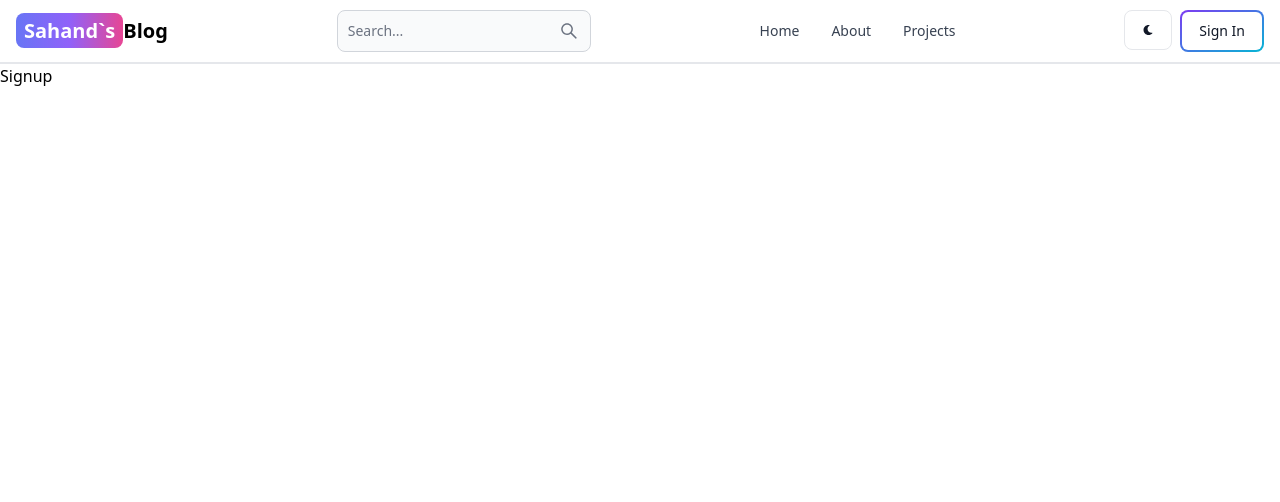
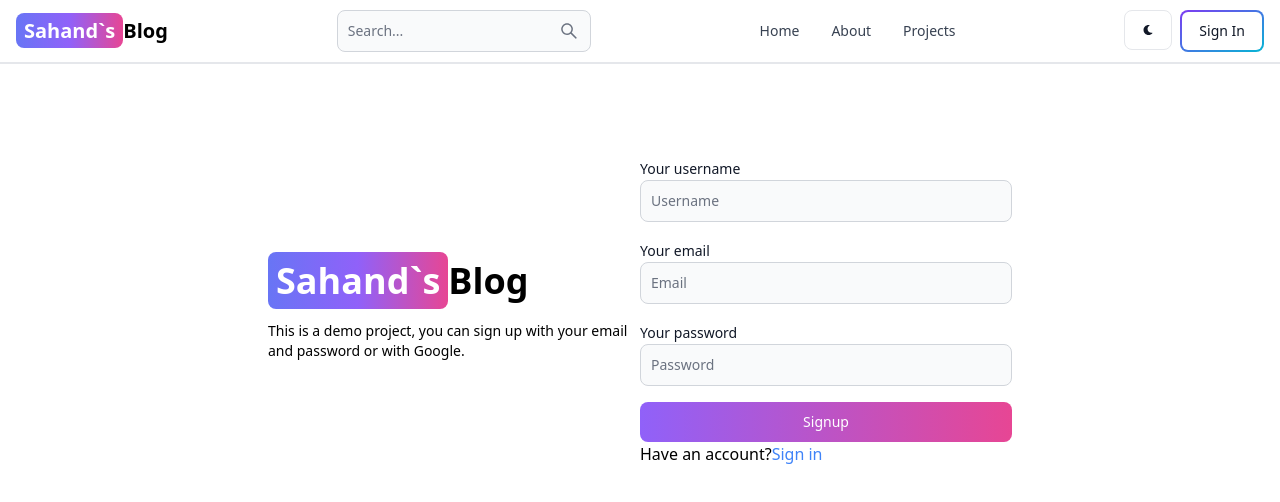
Before and after one commit to ALIGHASSOUN/mern-blog, a React (Vite) app in the folder client/: page /sign-up in a window 1280 px wide. Shown: the top 502 px of the page. Built offline with nearby package versions, Linux system fonts and the light colour scheme.

Commit message:
add functionality to the signup page

```diff
--- a/client/src/components/Header.jsx
+++ b/client/src/components/Header.jsx
@@ -31,7 +31,7 @@
         <Button className="w-12 h-10 hidden sm:inline" color="gray">
           <FaMoon />
         </Button>
-        <Link to="/sign-in">
+        <Link to="/sign-up">
           <Button gradientDuoTone="purpleToBlue" outline>
             Sign In
           </Button>
--- a/client/src/pages/Signin.jsx
+++ b/client/src/pages/Signin.jsx
@@ -1,50 +1,3 @@
-import { Button, Label, TextInput } from "flowbite-react";
-import { Link } from "react-router-dom";
-
 export default function Signin() {
-  return (
-    <div className="min-h-screen mt-20">
-      <div className="flex p-3 max-w-3xl mx-auto flex-col md:flex-row md:items-center">
-        {/* left */}
-        <div className="flex-1">
-          <Link to="/" className="font-bold dark:text-white text-4xl">
-            <span className="px-2 py-1 bg-gradient-to-r from-indigo-500 via-purple-500 to-pink-500 rounded-lg text-white">
-              Sahand`s
-            </span>
-            Blog
-          </Link>
-          <p className="text-sm mt-5">
-            this is a demo project, you can sign up with your email and password
-            or with google.
-          </p>
-        </div>
-        {/* right */}
-        <div className="flex-1">
-          <form className="flex flex-col gap-4">
-            <div>
-              <Label value="Your username" />
-              <TextInput type="text" placeholder="Username" id="username" />
-            </div>
-            <div>
-              <Label value="Your email" />
-              <TextInput type="text" placeholder="Email" id="email" />
-            </div>
-            <div>
-              <Label value="Your password" />
-              <TextInput type="text" placeholder="Password" id="password" />
-            </div>
-            <Button gradientDuoTone="purpleToPink" type="sumbit">
-              Sign up
-            </Button>
-          </form>
-          <div className="">
-            <span>Have an account?</span>
-            <Link to="/sign-in" className="text-blue-500">
-              sign in
-            </Link>
-          </div>
-        </div>
-      </div>
-    </div>
-  );
+  return <div>Signin</div>;
 }
--- a/client/src/pages/Signup.jsx
+++ b/client/src/pages/Signup.jsx
@@ -1,3 +1,118 @@
+import { Alert, Button, Label, Spinner, TextInput } from "flowbite-react";
+import { useState } from "react";
+import { Link, useNavigate } from "react-router-dom";
+
 export default function Signup() {
-  return <div>Signup</div>;
+  const [formData, setFormData] = useState({});
+  const [errorMessage, setErrorMessage] = useState(null);
+  const [loading, setLoading] = useState(false);
+  const navigate = useNavigate();
+  const handlechange = (e) => {
+    setFormData({ ...formData, [e.target.id]: e.target.value.trim() });
+  };
+
+  const handlesubmit = async (e) => {
+    e.preventDefault();
+    if (!formData.username || !formData.email || !formData.password) {
+      return setErrorMessage("please fill out all fields. ");
+    }
+    try {
+      setLoading(true);
+      setErrorMessage(null);
+      const res = await fetch("/api/auth/signup", {
+        method: "POST",
+        headers: { "Content-Type": "application/json" },
+        body: JSON.stringify(formData),
+      });
+
+      const data = await res.json();
+      if (data.success === false) {
+        return setErrorMessage(data.message);
+      }
+      setLoading(false);
+      if (res.ok) {
+        navigate("/sign-in");
+      }
+    } catch (error) {
+      setErrorMessage(error.message);
+      setLoading(false);
+    }
+  };
+
+  return (
+    <div className="min-h-screen mt-20">
+      <div className="flex p-3 max-w-3xl mx-auto flex-col md:flex-row md:items-center">
+        {/* Left */}
+        <div className="flex-1">
+          <Link to="/" className="font-bold dark:text-white text-4xl">
+            <span className="px-2 py-1 bg-gradient-to-r from-indigo-500 via-purple-500 to-pink-500 rounded-lg text-white">
+              Sahand`s
+            </span>
+            Blog
+          </Link>
+          <p className="text-sm mt-5">
+            This is a demo project, you can sign up with your email and password
+            or with Google.
+          </p>
+        </div>
+        {/* Right */}
+        <div className="flex-1">
+          <form className="flex flex-col gap-4" onSubmit={handlesubmit}>
+            <div>
+              <Label value="Your username" />
+              <TextInput
+                type="text"
+                placeholder="Username"
+                id="username"
+                onChange={handlechange}
+              />
+            </div>
+            <div>
+              <Label value="Your email" />
+              <TextInput
+                type="text"
+                placeholder="Email"
+                id="email"
+                onChange={handlechange}
+              />
+            </div>
+            <div>
+              <Label value="Your password" />
+              <TextInput
+                type="password"
+                placeholder="Password"
+                id="password"
+                onChange={handlechange}
+              />
+            </div>
+            <Button
+              gradientDuoTone="purpleToPink"
+              type="submit"
+              disableb={loading}
+            >
+              {loading ? (
+                <>
+                  <Spinner size="sm" />
+                  <span className="pl-3"> Loading... </span>
+                </>
+              ) : (
+                "Signup"
+              )}
+            </Button>
+          </form>
+          <div className="">
+            <span>Have an account?</span>
+            <Link to="/sign-in" className="text-blue-500">
+              Sign in
+            </Link>
+          </div>
+          {errorMessage && (
+            <Alert className="mt-5" color="failure">
+              {errorMessage}
+            </Alert>
+          )}
+        </div>
+      </div>
+    </div>
+  );
 }
--- a/client/vite.config.js
+++ b/client/vite.config.js
@@ -1,7 +1,15 @@
-import { defineConfig } from 'vite'
-import react from '@vitejs/plugin-react-swc'
+import { defineConfig } from "vite";
+import react from "@vitejs/plugin-react-swc";
 
 // https://vite.dev/config/
 export default defineConfig({
+  server: {
+    proxy: {
+      "/api": {
+        target: "http://localhost:3002",
+        secure: false,
+      },
+    },
+  },
   plugins: [react()],
-})
+});
```
Also changed, not shown: 1 other file (tests, documents, lock files or other folders).
